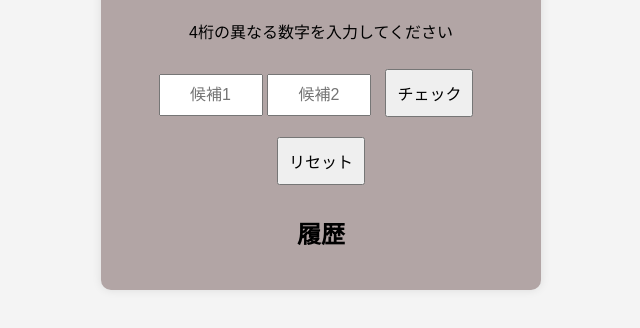
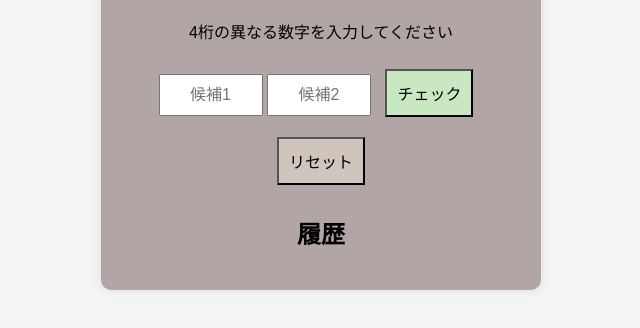
Before and after one commit to tako-chan0511/hit-and-blow-game, a plain HTML site: page index.html in a window 1280 px wide. Shown: the part 140-468 px from the top of the page, without its empty margins (319-959 px from the left). Drawn offline with Linux system fonts and the light colour scheme.

Commit message:
4th commit

```diff
--- a/index.html
+++ b/index.html
@@ -15,7 +15,7 @@
         <div id="firstAttemptInputs">
             <input type="text" id="userInput1" maxlength="4" placeholder="候補1"> <!-- 1つ目の候補 -->
             <input type="text" id="userInput2" maxlength="4" placeholder="候補2"> <!-- 2つ目の候補 -->
-            <button onclick="evaluateFirstChoices()">チェック</button> <!-- 最初の候補を評価するボタン -->
+            <button onclick="evaluateFirstChoices()" style="background-color: #c8e8c1">チェック</button> <!-- 最初の候補を評価するボタン -->
         </div>
 
         <!-- ユーザーが1つ目または2つ目の候補を選択するボタン -->
@@ -28,10 +28,10 @@
         <!-- 2回目以降の通常の入力フォーム（最初の選択後に表示） -->
         <div id="normalAttemptInput" style="display: none;">
             <input type="text" id="userInputSingle" maxlength="4" placeholder="次の予測を入力"> <!-- 1つの入力フォーム -->
-            <button onclick="checkNormalAttempt()">チェック</button> <!-- 入力した数字をチェックするボタン -->
+            <button onclick="checkNormalAttempt()" style="background-color: #8fc784">チェック</button> <!-- 入力した数字をチェックするボタン -->
         </div>
 
-        <button onclick="resetGame()">リセット</button> <!-- ゲームをリセットするボタン -->
+        <button onclick="resetGame()" style="background-color: #cfc5bc">リセット</button> <!-- ゲームをリセットするボタン -->
 
         <p id="message"></p> <!-- 結果メッセージを表示 -->
 
```
